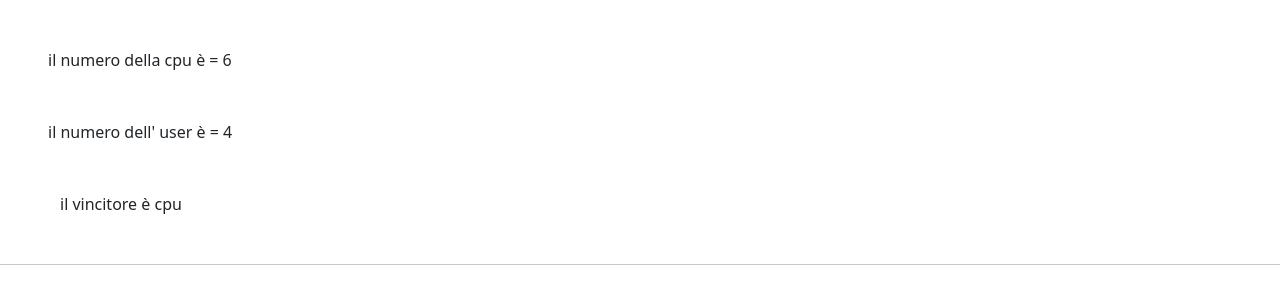
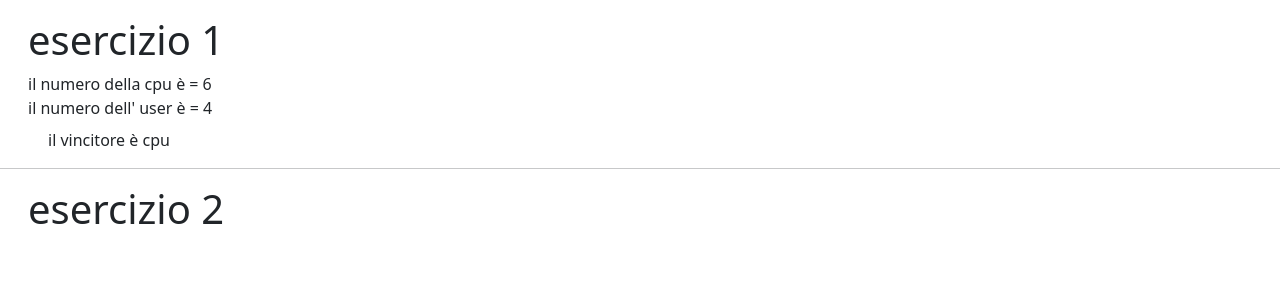
Before and after one commit to LeonardoContino/js-mail-dadi, a plain HTML site: page index.html in a window 1280 px wide. Drawn offline with nearby package versions, Linux system fonts and the light colour scheme.

Commit message:
commenti fatti

```diff
--- a/index.html
+++ b/index.html
@@ -15,9 +15,15 @@
     <link rel="stylesheet" href="style.css" />
   </head>
   <body>
-    <div id="cpuresult" class="m-5"></div>
-    <div id="userresult" class="m-5"></div>
-    <div id="result" class="container m-5"></div>
+    <div class="container m-3">
+      <h1>esercizio 1</h1>
+      <div id="cpuresult"></div>
+      <div id="userresult"></div>
+      <div id="result" class="container m-2"></div>
+    </div>
     <hr />
+    <div class="container m-3">
+      <h1>esercizio 2</h1>
+    </div>
   </body>
 </html>
```
Also changed, not shown: main.js (+13 -0 lines).
